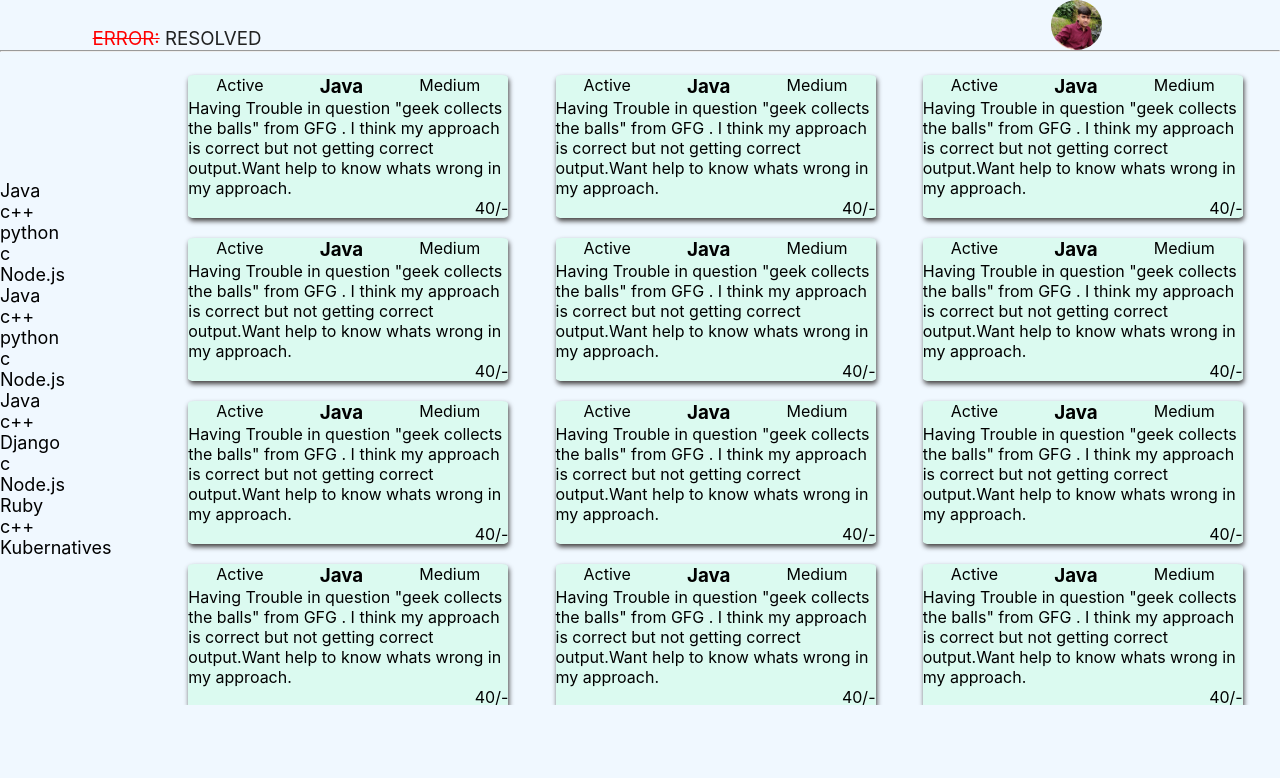
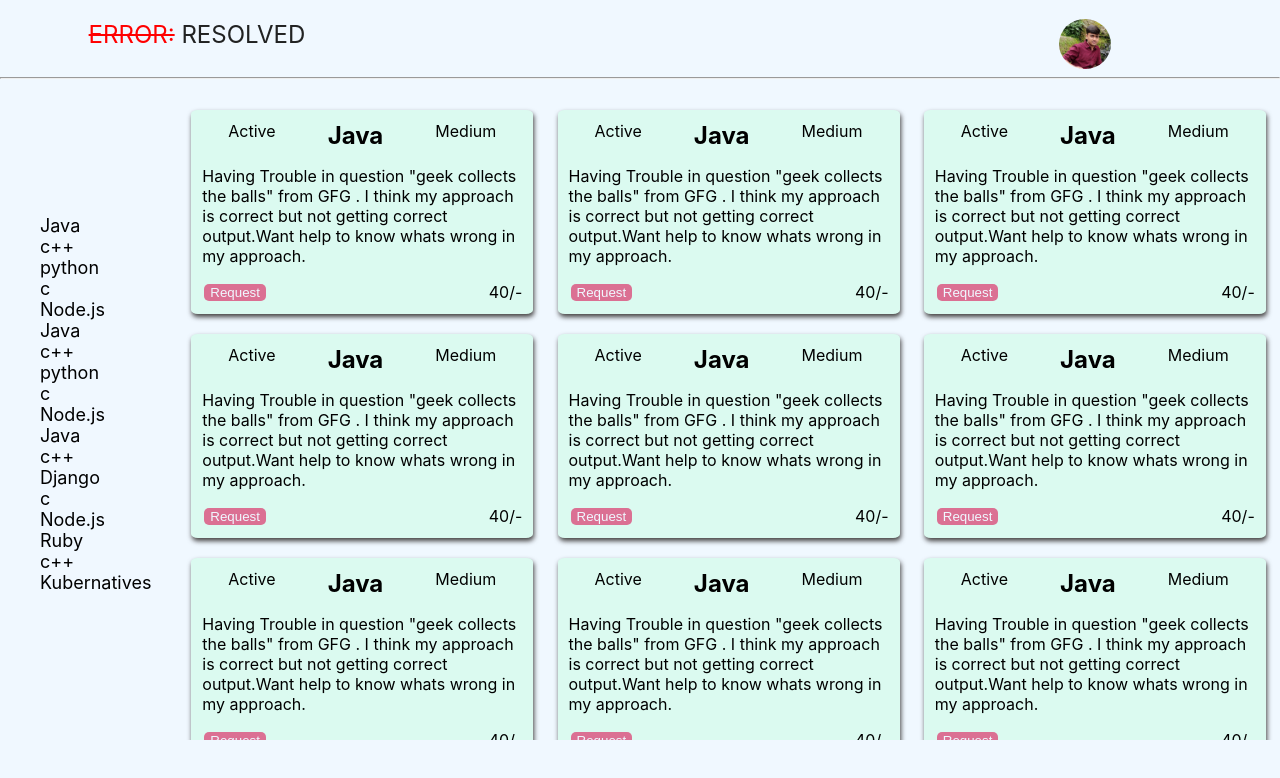
Before and after one commit to arpitgoyal442/Error-Resolved, a Next.js app: page /debugger in a window 1280 px wide. Shown: the top 778 px of the page. Built offline with nearby package versions, Linux system fonts and the light colour scheme.

Commit message:
opendoubt

```diff
--- a/components/DoubtCard.js
+++ b/components/DoubtCard.js
@@ -9,18 +9,17 @@ function DoubtCard() {
 
         <div className="doubtCard_navbar">
             <p>Active</p>
-            <h3>Java</h3>
+            <h2>Java</h2>
             <p>Medium</p>
         </div>
+
         <div className="doubtCard_body">
             <p>Having Trouble in question "geek collects the balls" from GFG . I think my approach is correct but not getting correct output.Want help to know whats wrong in  my approach.</p>
         </div>
         <div className="doubtCard_footer">
-          {/* <button id='doubtCard_solve'>Solve</button>
-          <button id='doubtCard_view'>View</button> */}
-          <Link href ="/opendoubt"><span id='doubtCard_solve' class="iconify-inline " data-icon="akar-icons:arrow-forward-thick-fill" data-width="24" data-height="24"></span></Link>
 
-          <span class="iconify-inline doubtCard_view"  data-icon="bi:eye-fill" data-width="25"></span>
+           <button className="doubtCard_request">Request</button>
+          <span className="iconify-inline doubtCard_view"  data-icon="bi:eye-fill" data-width="25"></span>
           40/-
 
         </div>
--- a/components/Leftbar.js
+++ b/components/Leftbar.js
@@ -4,6 +4,10 @@
 function Leftbar() {
   return (
     <div className="leftbar">
+
+
+
+
 
 
 
--- a/components/Navbar.js
+++ b/components/Navbar.js
@@ -5,29 +5,10 @@ function Navbar() {
   return (
     <div className='navbar'>
 
-      <h3> <span><del>ERROR:</del> </span>RESOLVED</h3>
+      <h2> <span><del>ERROR:</del> </span>RESOLVED</h2>
 
       <div className='filter'>
-        {/* <select class="form-select" aria-label="Default select example">
-          <option selected>Topic</option>
-          <option value="1">JAVA</option>
-          <option value="2">c++</option>
-          <option value="3">c</option>
-        </select> */}
 
-        {/* <select class="form-select" aria-label="Default select example">
-          <option selected>Difficulty</option>
-          <option value="1">Easy</option>
-          <option value="2">Medium</option>
-          <option value="3">Hard</option>
-        </select>
-
-        <select class="form-select" aria-label="Default select example">
-          <option selected>Language</option>
-          <option value="1">English</option>
-          <option value="2">Hindi</option>
-          <option value="3">Hinglish</option>
-        </select> */}
 
 
       </div>
@@ -35,7 +16,7 @@ function Navbar() {
 
       <div className="navbarIcons">
       <span class="iconify-inline" data-icon="clarity:notification-solid" data-width="30" data-height="30"  style={{color:'gold'}}></span>
-        <img src="./profile_img.jpeg" alt="njn" />
+        <img src="/profile_img.jpeg" alt="njn" />
         <span class="iconify-inline power" data-icon="fontisto:power" data-width="30" data-height="30"></span>
       </div>
 
--- a/styles/DoubtCard.css
+++ b/styles/DoubtCard.css
@@ -4,6 +4,7 @@
     height: fit-content;
     width: 25vw;
     border-radius: 2%;
+    padding: 1%;
 
     box-shadow: 1px 3px 5px rgb(66, 64, 64);
 
@@ -19,6 +20,12 @@
     flex-direction: row;
     flex: 0.3;
     justify-content: space-around;
+}
+
+.doubtCard_navbar > *{
+
+    margin: 0;
+
 }
 
 .doubtCard_footer{
@@ -41,7 +48,8 @@
 
 .doubtCard_view{
     color:palevioletred;
-    margin-left: 68%;
+    margin-left: 60%;
+
 
 }
 
@@ -53,3 +61,22 @@
     transform: scale(1.10);
 
 }
+
+.doubtCard_request{
+    border:0;
+    width: fit-content;
+    background-color: palevioletred;
+    color: aliceblue;
+    border-radius: 5px;
+    margin: 2px;
+
+
+}
+
+.doubtCard_request:hover{
+
+    cursor: pointer;
+    background-color:rgb(219, 95, 136); ;
+
+
+}
--- a/styles/Leftbar.css
+++ b/styles/Leftbar.css
@@ -1,26 +1,21 @@
 .leftbar{
     height:80vh;
-
-   /* background-color:antiquewhite; */
+  /* background-color:red; */
     display: flex;
     flex:0.1;
 
      flex-direction: column;
-    align-items:flex-start;
+    align-items:center;
     justify-content:space-around;
-    align-self: flex-start;
+
+
 
 }
 
 .leftbar ul{
 
-
-
     height: 60%;
-
     color:black;
-
-
     overflow-y: scroll;
     font-size: large;
     list-style-type:none;
--- a/styles/Navbar.css
+++ b/styles/Navbar.css
@@ -36,12 +36,12 @@
     border-radius: 100%;
 }
 
-.navbar h3 span{
+.navbar h2 span{
 
     color: red;
 }
 
-.navbar h3{
+.navbar h2{
 
     font-weight: 400;
 }
--- a/styles/OpenDoubt.css
+++ b/styles/OpenDoubt.css
@@ -96,6 +96,12 @@
 
 }
 
+.openDoubt_main_header{
+
+    align-self: center;
+
+}
+
 #openDoubt_send{
 
     width: 85%;
```
Also changed, not shown: pages/_app.js (+7 -4 lines), pages/debugger/doubt/[doubtid].js (added, +50 -0 lines), pages/debugger/index.js (+3 -5 lines). Lines whose indentation alone changed are shown as unchanged.
